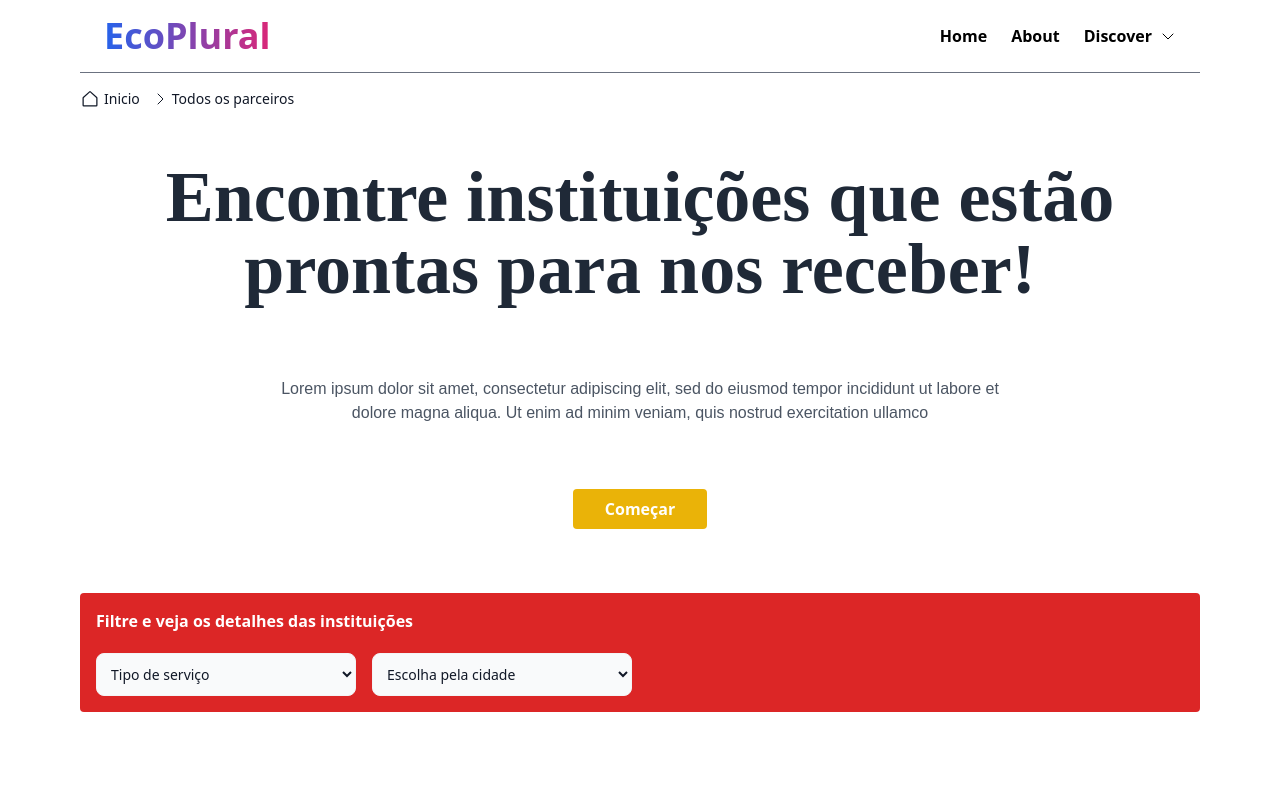
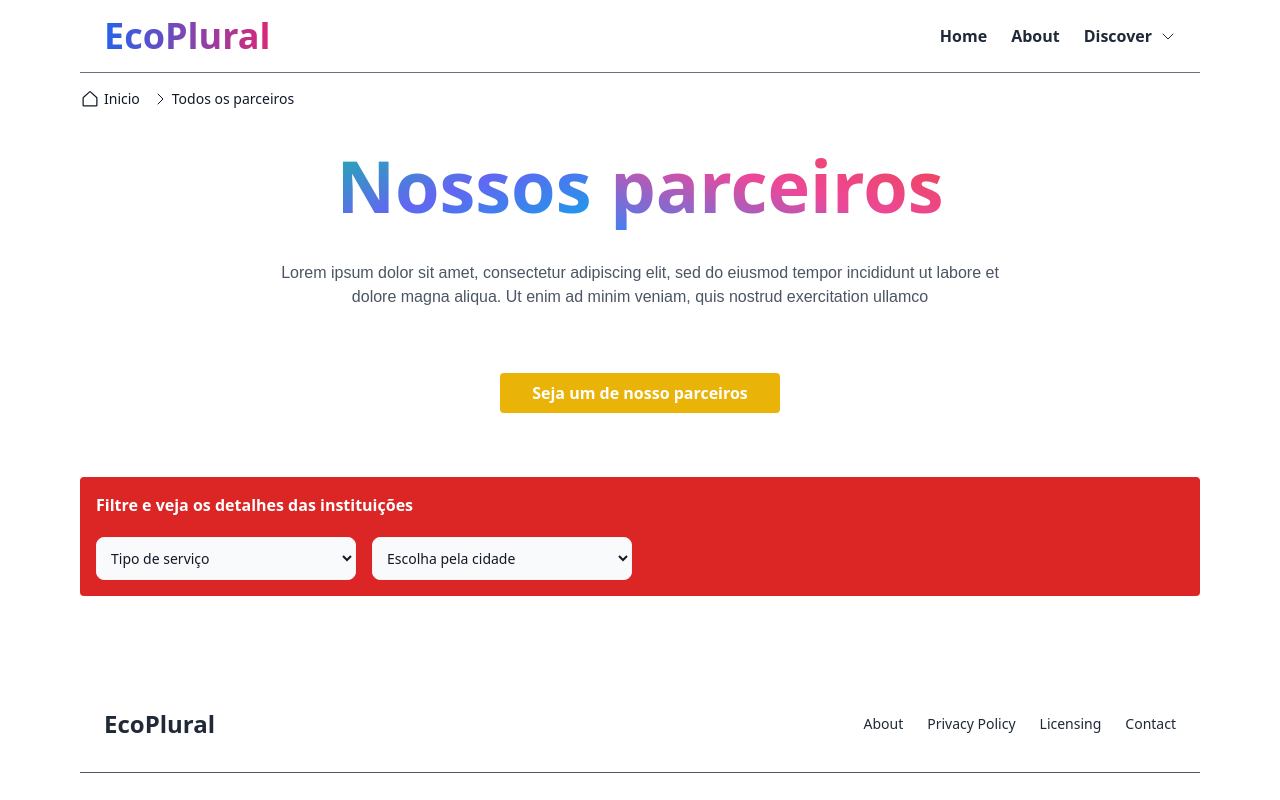
Before and after one commit to ngrpedro/nextapp, a Next.js app: page /partners in a window 1280 px wide. Shown: the top 800 px of the page. Built offline with nearby package versions, Linux system fonts and the light colour scheme; no server answers; the database is empty.

Commit message:
daisyUI init

```diff
--- a/package.json
+++ b/package.json
@@ -13,6 +13,7 @@
     "@types/node": "18.11.18",
     "@types/react": "18.0.26",
     "@types/react-dom": "18.0.10",
+    "daisyui": "^2.46.1",
     "mongodb": "^4.13.0",
     "next": "13.1.1",
     "phosphor-react": "^1.4.1",
--- a/src/components/partners/PartnerHero.tsx
+++ b/src/components/partners/PartnerHero.tsx
@@ -3,9 +3,14 @@ import React from "react";
 const Hero = () => {
   return (
     <section className="relative">
-      <div className="max-w-[63rem] m-auto ">
-        <h1 className="text-4xl sm:text-5xl md:text-7xl font-bold text-center font-roboto py-8">
-          Encontre instituições que estão prontas para nos receber!
+      <div className="max-w-[63rem] m-auto mt-10">
+        <h1 className="text-5xl font-extrabold text-center lg:text-7xl 2xl:text-8xl">
+          <span className="text-transparent bg-gradient-to-br bg-clip-text from-teal-500 via-indigo-500 to-sky-500">
+            Nossos
+          </span>{" "}
+          <span className="text-transparent bg-gradient-to-tr bg-clip-text from-blue-500 via-pink-500 to-red-500">
+            parceiros
+          </span>
         </h1>
 
         <p className="text-center px-10 sm:px-36 sm:py-10 font-asap text-gray-600">
@@ -16,7 +21,7 @@ const Hero = () => {
       </div>
       <div className="flex items-center justify-center py-6">
         <button className="bg-yellow-500 hover:bg-yellow-600 text-white font-semibold text-center py-2 px-8 rounded transition-colors">
-          Começar
+          Seja um de nosso parceiros
         </button>
       </div>
     </section>
--- a/tailwind.config.js
+++ b/tailwind.config.js
@@ -17,5 +17,8 @@ module.exports = {
       },
     },
   },
-  plugins: [],
+  plugins: [require("daisyui")],
+  daisyui: {
+    darkTheme: "light",
+  },
 };
```
Also changed, not shown: 1 other file (tests, documents, lock files or other folders).
